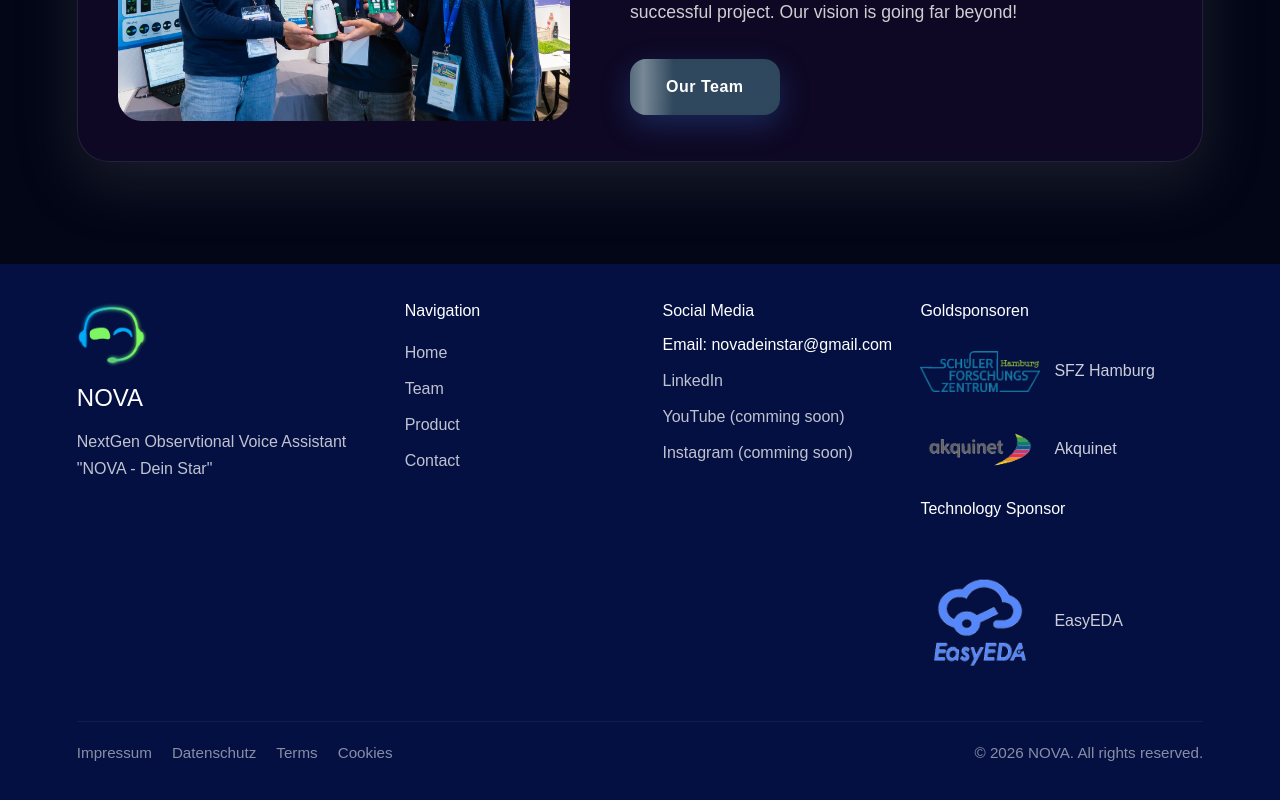
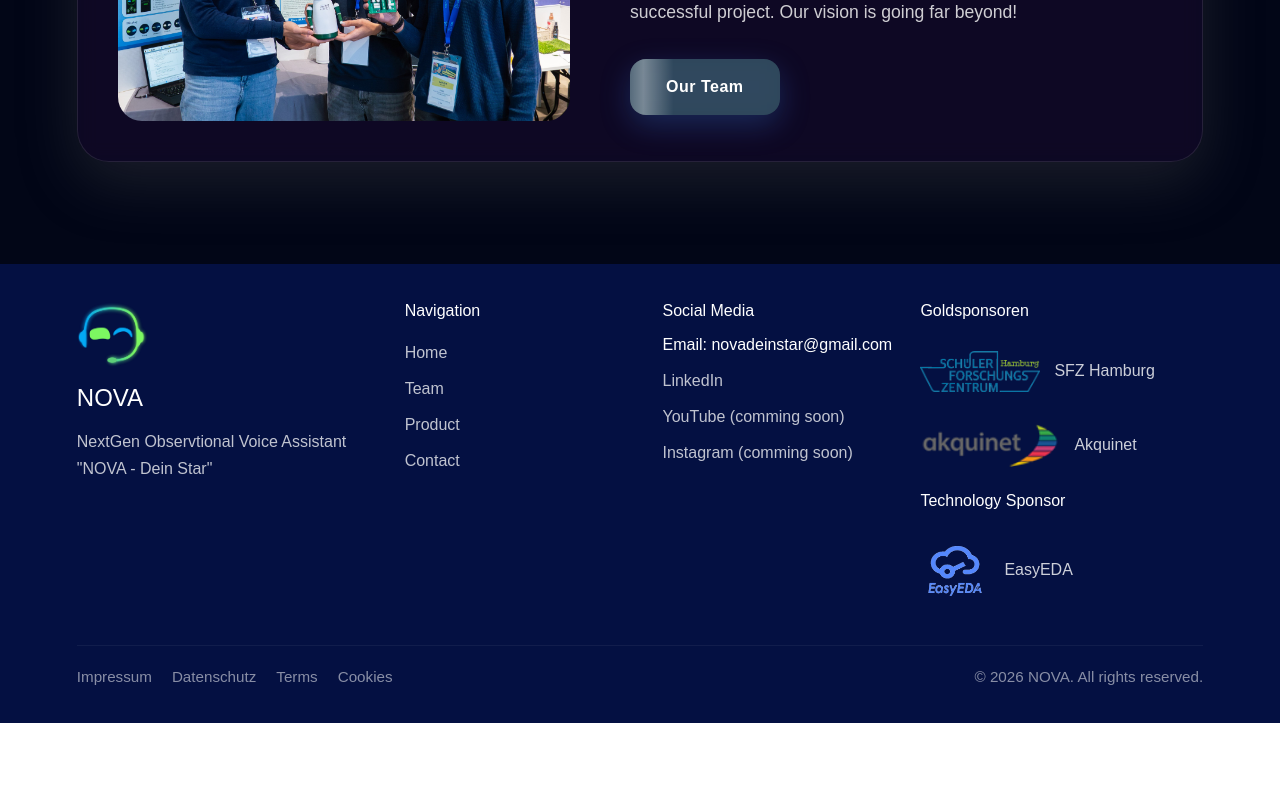
Before and after one commit to novadeinstar/nova-website, a Next.js app: page / in a window 1280 px wide. Shown: the part 2024-2824 px from the top of the page. After the commit the page ends 2747 px from the top, so only its background shows below. Built offline with nearby package versions, Linux system fonts and the light colour scheme.

Commit message:
sponsoringv2

```diff
--- a/components/Footer.tsx
+++ b/components/Footer.tsx
@@ -205,7 +205,7 @@ export default function Footer() {
                 width={140}
                 height={60}
                 style={{
-                  width: "120px",
+                  width: "140px",
                   height: "auto",
                   objectFit: "contain",
                 }}
@@ -213,13 +213,9 @@ export default function Footer() {
               <span>Akquinet</span>
             </a>
 
-            <h3
-            style={{
-              marginBottom: "18px",
-            }}
-          >
+            <h3>
             Technology Sponsor
-          </h3>
+            </h3>
 
             <a
               href="https://easyeda.com/"
@@ -233,7 +229,7 @@ export default function Footer() {
                 width={100}
                 height={40}
                 style={{
-                  width: "120px",
+                  width: "70px",
                   height: "auto",
                   objectFit: "contain",
                 }}
```
Also changed, not shown: public/images/sponsors/Akquinet.png.
